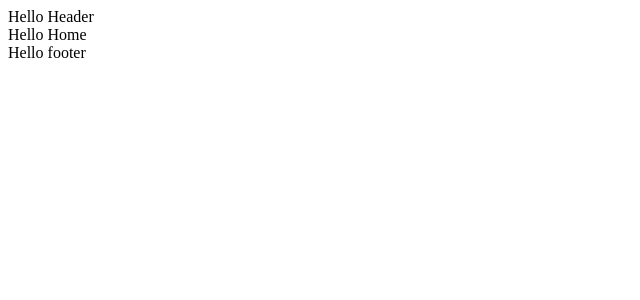
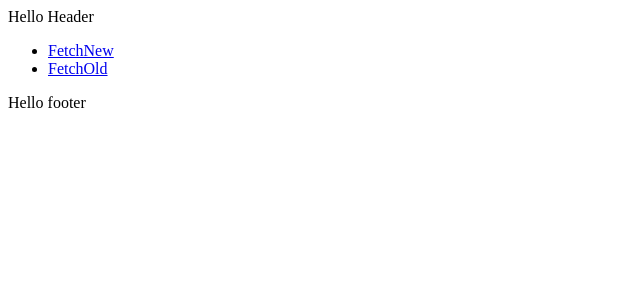
Before and after one commit to raineetu/tanstackQuery_neetu_learn, a React (Vite) app: page / in a window 1280 px wide. Shown: the top 300 px of the page, without its empty margins (0-640 px from the left). Built offline with nearby package versions, Linux system fonts and the light colour scheme.

Commit message:
useQuery feature with dummy api added

```diff
--- a/package.json
+++ b/package.json
@@ -11,6 +11,7 @@
   },
   "dependencies": {
     "@tanstack/react-query": "^5.76.0",
+    "axios": "^1.9.0",
     "react": "^19.1.0",
     "react-dom": "^19.1.0",
     "react-router-dom": "^7.6.0"
--- a/src/components/Pages/FetchNew.jsx
+++ b/src/components/Pages/FetchNew.jsx
@@ -1,5 +1,36 @@
+import { useQuery } from "@tanstack/react-query";
+import axios from "axios";
+
+const fetchPosts = async () => {
+  const response = await axios.get(
+    "https://jsonplaceholder.typicode.com/posts"
+  );
+  return response.data;
+};
+
 const FetchNew = () => {
-  return <div>Hello New Way</div>;
+  const { data, isLoading, error } = useQuery({
+    queryKey: ["posts"], //Automatically cached by key...even if we use in another component then it fetch the cached data instead of erfetching
+    queryFn: fetchPosts,
+    refetchInterval: 1000, //refetch every 1 sec
+    refetchOnWindowFocus: true, //if user switches tabs and returns, React Query silently refetches data in the background
+  });
+
+  if (isLoading) return <p>Loading...</p>;
+  if (error) return <p>Error: {error.message}</p>;
+  // console.log(data[0].body, "sfds");
+
+  return (
+    <div>
+      <h2>Posts</h2>
+      {data.map((post) => (
+        <div key={post.id}>
+          <h4>{post.title}</h4>
+          <p>{post.body}</p>
+        </div>
+      ))}
+    </div>
+  );
 };
 
 export default FetchNew;
--- a/src/components/Pages/Home.jsx
+++ b/src/components/Pages/Home.jsx
@@ -1,5 +1,18 @@
+import { Link } from "react-router-dom";
+
 const Home = () => {
-  return <div>Hello Home</div>;
+  return (
+    <div>
+      <ul>
+        <li>
+          <Link to="/new">FetchNew</Link>
+        </li>
+        <li>
+          <Link to="/old">FetchOld</Link>
+        </li>
+      </ul>
+    </div>
+  );
 };
 
 export default Home;
--- a/src/main.jsx
+++ b/src/main.jsx
@@ -2,9 +2,15 @@ import { StrictMode } from "react";
 import { createRoot } from "react-dom/client";
 import "./index.css";
 import App from "./App.jsx";
+import { QueryClient, QueryClientProvider } from "@tanstack/react-query";
+
+//create a queryCLient instance
+const queryClient = new QueryClient();
 
 createRoot(document.getElementById("root")).render(
   <StrictMode>
-    <App />
+    <QueryClientProvider client={queryClient}>
+      <App />
+    </QueryClientProvider>
   </StrictMode>
 );
```
Also changed, not shown: 1 other file (tests, documents, lock files or other folders).
